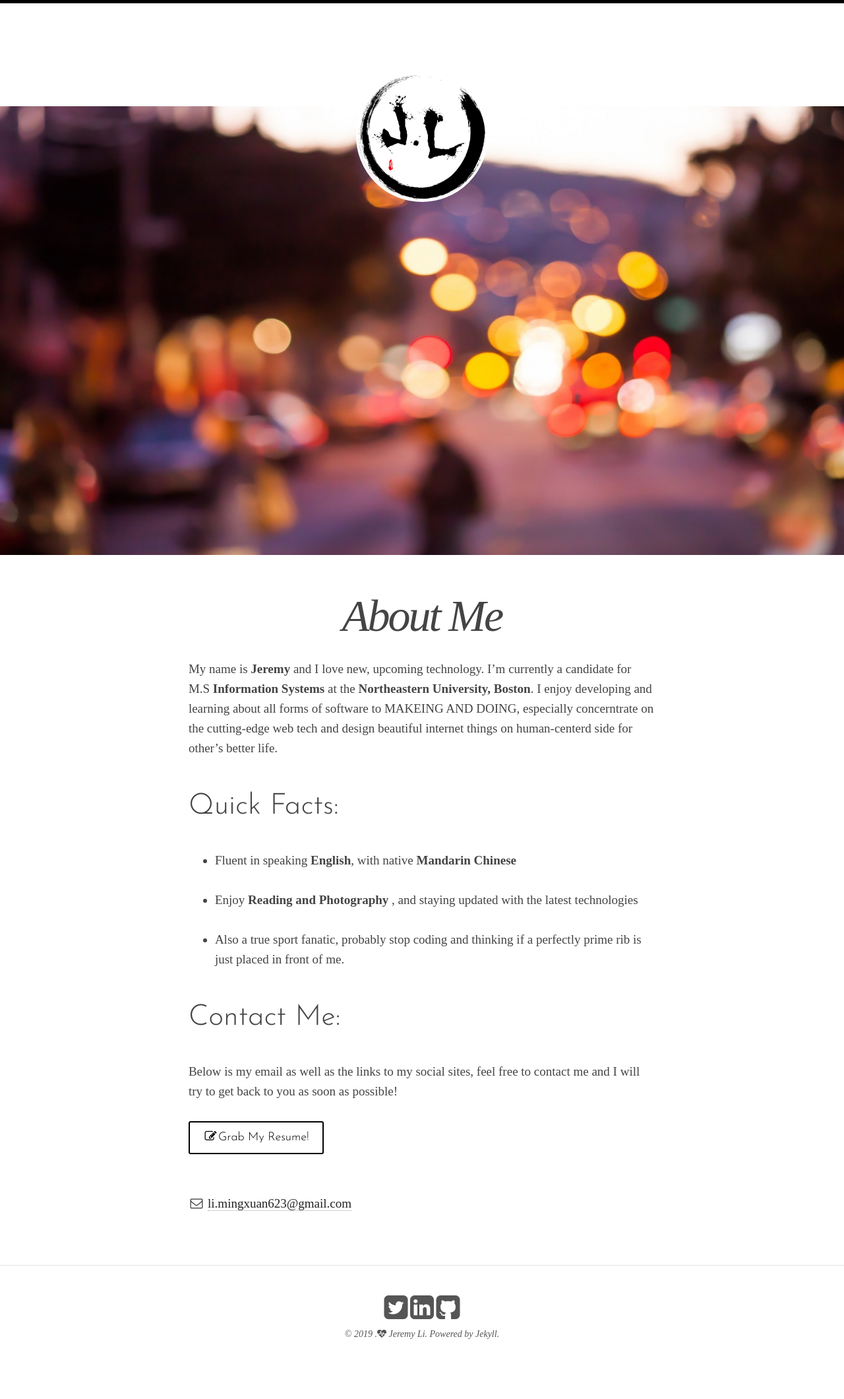
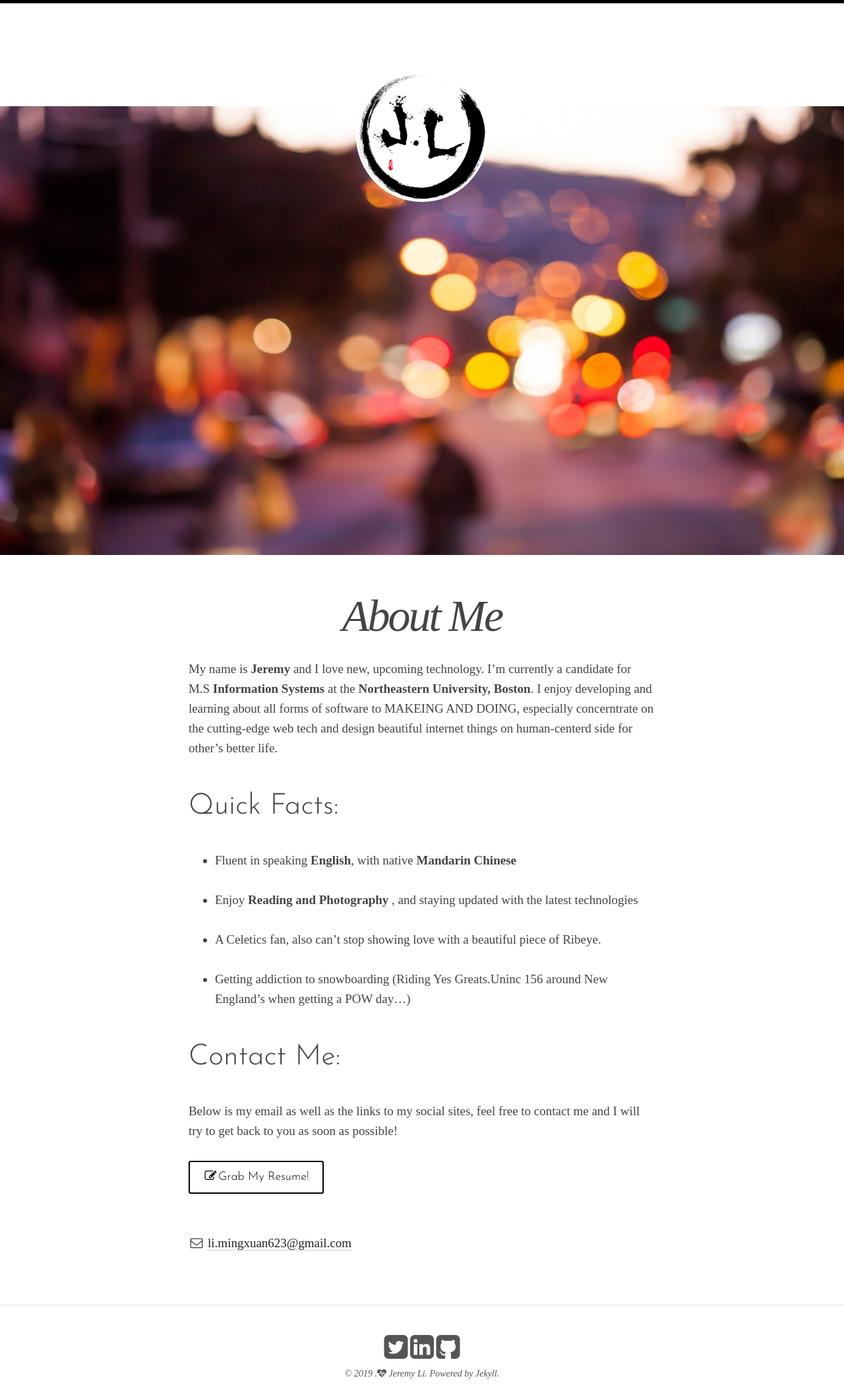
Before and after one commit to Jeremygarden/jeremygarden.github.io, a Jekyll site: the page built from about/index.md, in a window 1280 px wide. Shown: the whole page at 66% size. Built offline with Jekyll 4.4.1, drawn with Linux system fonts in a browser that asks for light colours; nearby versions of some CDN libraries; before the commit the page ends 2060 px from its top, so only the background shows below that.

Commit message:
button re-position

```diff
--- a/_sass/_elements.scss
+++ b/_sass/_elements.scss
@@ -89,6 +89,9 @@
     background-color: $black;
     color: $white;
   }
+}
+.pagination .btn{
+  width: 150px;
 }
 
 .close-btn {
--- a/about/index.md
+++ b/about/index.md
@@ -14,7 +14,8 @@
 
 * Fluent in speaking **English**, with native **Mandarin Chinese**
 * Enjoy **Reading and Photography** , and staying updated with the latest technologies
-* Also a true sport fanatic, probably stop coding and thinking if a perfectly prime rib is just placed in front of me.
+* A Celetics fan, also can't stop showing love with a beautiful piece of Ribeye.
+* Getting addiction to snowboarding (Riding Yes Greats.Uninc 156 around New England's when getting a POW day...)
 
 
 ## Contact Me:
```
Also changed, not shown: other parts of about/index.md (+0 -3 lines), _posts/blog/2015-12-17-Thoughts_about_Google_Material_Design.md (+1 -0 lines).
